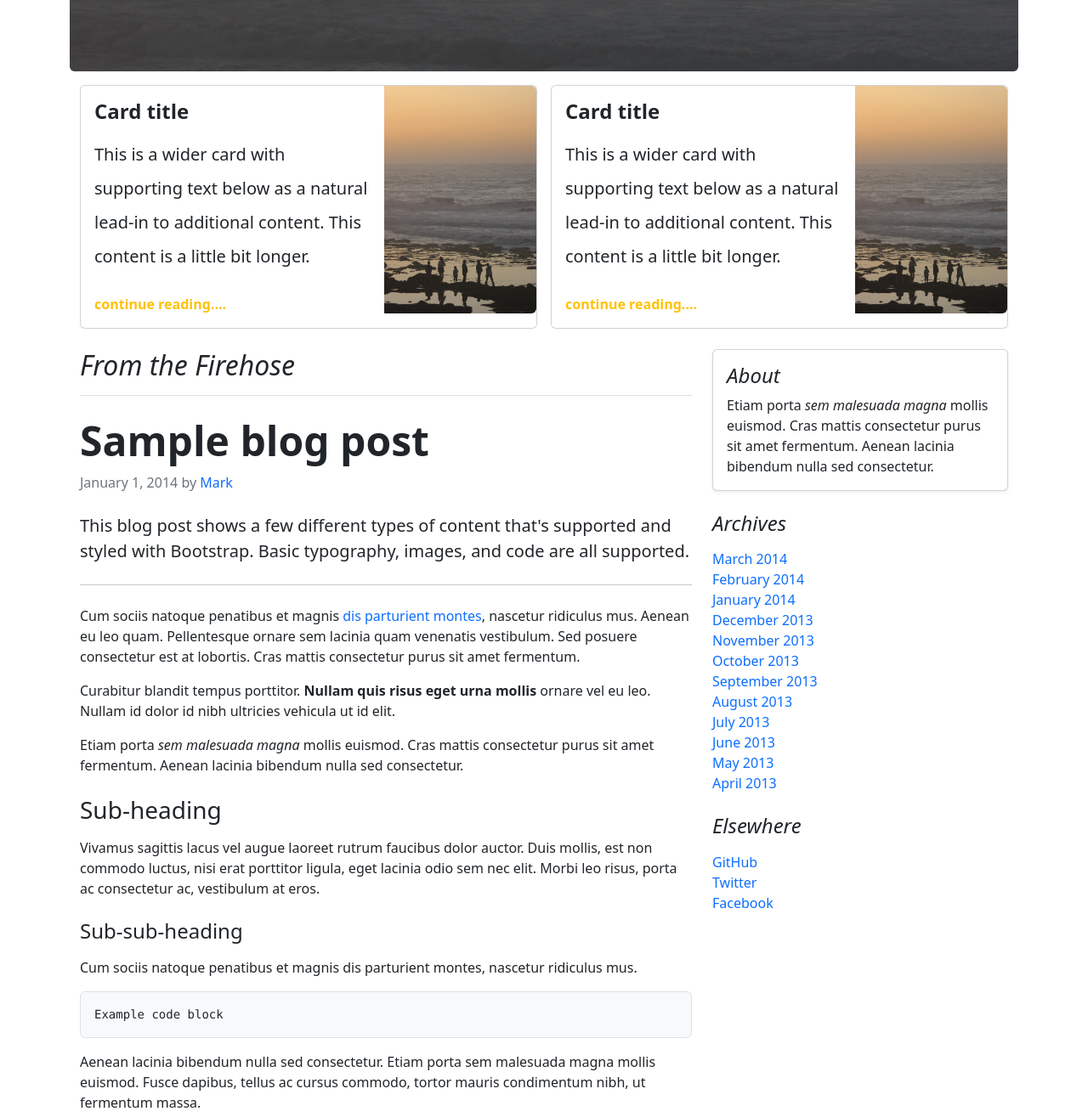
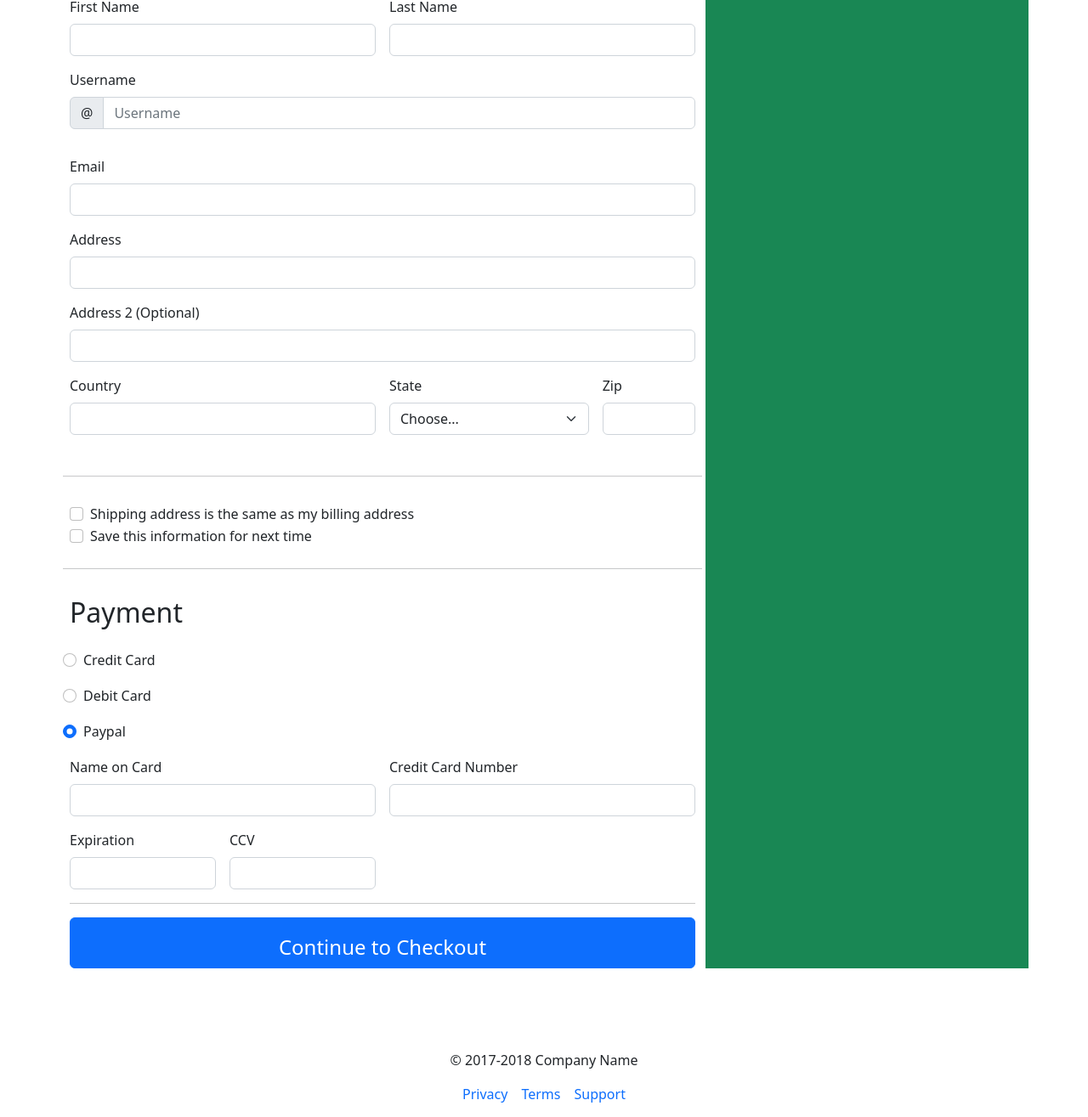
Before and after one commit to WSF2050/amazone-Ui-Clone, a plain HTML site: page index.html in a window 1280 px wide. Shown: the part 471-1786 px from the top of the page at 85% size. Drawn offline with nearby package versions, Linux system fonts and the light colour scheme.

Commit message:
almost done

```diff
--- a/index.html
+++ b/index.html
@@ -7,283 +7,217 @@
     <title>Bootstrap demo</title>
     <link href="https://cdn.jsdelivr.net/npm/bootstrap@5.2.3/dist/css/bootstrap.min.css" rel="stylesheet"
         integrity="sha384-rbsA2VBKQhggwzxH7pPCaAqO46MgnOM80zW1RWuH61DGLwZJEdK2Kadq2F9CUG65" crossorigin="anonymous">
-    <link rel="stylesheet" href="https://cdnjs.cloudflare.com/ajax/libs/font-awesome/7.0.1/css/all.min.css"
-        integrity="sha512-2SwdPD6INVrV/lHTZbO2nodKhrnDdJK9/kg2XD1r9uGqPo1cUbujc+IYdlYdEErWNu69gVcYgdxlmVmzTWnetw=="
-        crossorigin="anonymous" referrerpolicy="no-referrer" />
 </head>
 
-<body >
-   <div class="container">
-     <!-- Navbar -->
-    <div class="container-fluid d-flex mt-3 pt-3 justify-content-between align-items-center">
-        <p class="m-0 me-3">Subscribe</p>
-        <img src="./logo.png" alt="" width="50" srcset="">
+<body>
 
-        <div class="d-flex align-items-center gap-4">
-            <i class="fa-solid fa-magnifying-glass"></i>
-            <button class="btn btn-outline-success">Sign Up</button>
-        </div>
-    </div>
+    <!-- Main Container Div -->
+    <div class="container">
+        <!-- Header Section -->
 
-    <hr class="container">
+        <div class="container-fluid d-flex justify-content-center text-center py-5">
+            <div>
+                <img src="./bootstrapImage.png" alt="Bootstrap" class="d-block mx-auto mb-3">
+                <h1>Checkout Form</h1>
+                <p class="mx-auto text-center" style="width:60%;">
+                    Lorem ipsum dolor sit amet consectetur adipisicing elit. Nam odio unde, veritatis optio tempore
+                    rerum,
+                    necessitatibus, ratione officia sit perspiciatis consectetur amet maiores enim! Vitae reprehenderit
 
-    <!-- Navigation Menu -->
-    <div class="container-fluid">
-        <ul class="d-flex justify-content-between list-unstyled flex-wrap">
-            <li>World</li>
-            <li>U.S</li>
-            <li>Technology</li>
-            <li>Design</li>
-            <li>Culture</li>
-            <li>Business</li>
-            <li>Politics</li>
-            <li>Opinion</li>
-            <li>Science</li>
-            <li>Health</li>
-            <li>Style</li>
-            <li>Travel</li>
-        </ul>
-    </div>
+                </p>
 
-    <!-- Hero Section -->
-    <!-- <div class="container-fluid rounded-2 bg-secondary my-3" style="height: 400px;">
-        <div class="row h-100 d-flex align-items-center">
-            <div class="col-6 text-white p-5">
-                <h5 class="fw-bold fs-2 mb-3" style="line-height: 1.3;">
-                    Title of a longer <br>featured blog post
-                </h5>
-                <p class="fs-5 lh-lg mb-4" style="color: #f8f9fa;">
-                    Lorem ipsum dolor sit, amet consectetur adipisicing elit. Voluptatem, nesciunt! Consequuntur minus,
-                    et
-                    molestias aliquid laudantium nam sapiente distinctio culpa vel iste! Molestiae, suscipit quas.
-                </p>
-                <p class="fs-6 fw-semibold" style="color: #ffc107;">
-                    continue reading....
-                </p>
+
             </div>
         </div>
-    </div> -->
 
-    <div class="container-fluid rounded-2 my-3 position-relative"
-     style="height: 400px; background-image: url('./pexels-earth-photart-2149767641-34097915.jpg'); background-size: cover; background-position: center;">
-    <!-- Dark overlay -->
-    <div class="position-absolute top-0 start-0 w-100 h-100 bg-dark opacity-50 rounded-2"></div>
+        <!-- Form control -->
 
-    <!-- Content -->
-    <div class="row h-100 d-flex align-items-center position-relative" style="z-index: 1;">
-        <div class="col-6 text-white p-5">
-            <h5 class="fw-bold fs-2 mb-3" style="line-height: 1.3;">
-                Title of a longer <br>featured blog post
-            </h5>
-            <p class="fs-5 lh-lg mb-4" style="color: #f8f9fa;">
-                Lorem ipsum dolor sit, amet consectetur adipisicing elit. Voluptatem, nesciunt!
-            </p>
-            <p class="fs-6 fw-semibold" style="color: #ffc107;">
-                continue reading....
-            </p>
-        </div>
-    </div>
-</div>
+        <div class="row d-flex">
+            <div class="col-8 ">
+                <h2>Billing Address</h2>
+                <!-- First One -->
 
-    <!-- Card Section -->
-    <div class="container-fluid mt-3">
-        <div class="row g-3">
-            <!-- First Card -->
-            <div class="col-md-6">
-                <div class="card h-100">
-                    <div class="row g-0">
-                        <div class="col-md-8">
-                            <div class="card-body">
-                                <h5 class="card-title fw-bold fs-4 mb-3">Card title</h5>
-                                <p class="card-text fs-5 lh-lg mb-4">
-                                    This is a wider card with supporting text below as a natural lead-in to additional
-                                    content. This content
-                                    is a little bit longer.
-                                </p>
-                                <p class="card-text fs-6 fw-semibold text-warning">continue reading....</p>
-                            </div>
-                        </div>
-                        <div class="col-md-4">
-                            <img src="./pexels-earth-photart-2149767641-34097915.jpg" class="img-fluid rounded-end"
-                                alt="...">
+                <!-- 2nd one -->
+                <form class="row g-3">
+                    <div class="col-md-6">
+                        <label for="inputEmail4" class="form-label">First Name</label>
+                        <input type="email" class="form-control" id="inputEmail4">
+                    </div>
+                    <div class="col-md-6">
+                        <label for="inputPassword4" class="form-label">Last Name</label>
+                        <input type="password" class="form-control" id="inputPassword4">
+                    </div>
+                    <div class="mb-3">
+                        <label for="username" class="form-label">Username</label>
+                        <div class="input-group flex-nowrap">
+                            <span class="input-group-text" id="addon-wrapping">@</span>
+                            <input type="text" class="form-control" id="username" placeholder="Username"
+                                aria-label="Username" aria-describedby="addon-wrapping">
                         </div>
                     </div>
-                </div>
-            </div>
-
-            <!-- Second Card -->
-            <div class="col-md-6">
-                <div class="card h-100">
-                    <div class="row g-0">
-                        <div class="col-md-8">
-                            <div class="card-body">
-                                <h5 class="card-title fw-bold fs-4 mb-3">Card title</h5>
-                                <p class="card-text fs-5 lh-lg mb-4">
-                                    This is a wider card with supporting text below as a natural lead-in to additional
-                                    content. This content
-                                    is a little bit longer.
-                                </p>
-                                <p class="card-text fs-6 fw-semibold text-warning">continue reading....</p>
-                            </div>
-                        </div>
-                        <div class="col-md-4">
-                            <img src="./pexels-earth-photart-2149767641-34097915.jpg" class="img-fluid rounded-end"
-                                alt="...">
-                        </div>
-                    </div>
-                </div>
-            </div>
-        </div>
-    </div>
 
 
 
 
-    <!-- Content Area -->
-
-    <div class="container-fluid mt-4">
-        <div class="row">
-            <div class="col-8 ">
-                <h1 class="fs-2 fst-italic text-success-emphasis mb-4 pb-3 border-bottom">
-                    From the Firehose
-                </h1>
-
-                <!-- Blog Post -->
-                <article>
-
-                    <h2 class="display-5 fw-bold mb-2">Sample blog post</h2>
 
 
-                    <p class="text-muted mb-4">
-                        January 1, 2014 by <a href="#" class="text-decoration-none">Mark</a>
-                    </p>
+
+                    <div class="col-12">
+                        <label for="inputAddress" class="form-label">Email</label>
+                        <input type="text" class="form-control" id="inputAddress">
+                    </div>
+                    <div class="col-12">
+                        <label for="inputAddress" class="form-label">Address</label>
+                        <input type="text" class="form-control" id="inputAddress">
+                    </div>
+                    <div class="col-12">
+                        <label for="inputAddress2" class="form-label">Address 2 (Optional)</label>
+                        <input type="text" class="form-control" id="inputAddress2">
+                    </div>
+                    <div class="col-md-6">
+                        <label for="inputCity" class="form-label">Country</label>
+                        <input type="text" class="form-control" id="inputCity">
+                    </div>
+                    <div class="col-md-4">
+                        <label for="inputState" class="form-label">State</label>
+                        <select id="inputState" class="form-select">
+                            <option selected>Choose...</option>
+                            <option>...</option>
+                        </select>
+                    </div>
+                    <div class="col-md-2">
+                        <label for="inputZip" class="form-label">Zip</label>
+                        <input type="text" class="form-control" id="inputZip">
+                    </div>
+                    <hr class="mt-5">
+                    <div class="col-12">
+                        <div class="form-check">
+                            <input class="form-check-input" type="checkbox" id="gridCheck">
+                            <label class="form-check-label" for="gridCheck">
+                                Shipping address is the same as my billing address
+                            </label>
+                        </div>
+                        <div class="form-check">
+                            <input class="form-check-input" type="checkbox" id="gridCheck">
+                            <label class="form-check-label" for="gridCheck">
+                                Save this information for next time
+                            </label>
+                        </div>
+                    </div>
+                    <hr class="mt-4">
+                    <!-- Payment -->
+                    <h2>Payment</h2>
+                    <div class="form-check">
+                        <input class="form-check-input" type="radio" name="flexRadioDefault" id="flexRadioDefault1">
+                        <label class="form-check-label" for="flexRadioDefault1">
+                            Credit Card
+                        </label>
+                    </div>
+                    <div class="form-check">
+                        <input class="form-check-input" type="radio" name="flexRadioDefault" id="flexRadioDefault2"
+                            checked>
+                        <label class="form-check-label" for="flexRadioDefault2">
+                            Debit Card
+                        </label>
+                    </div>
+                    <div class="form-check">
+                        <input class="form-check-input" type="radio" name="flexRadioDefault" id="flexRadioDefault2"
+                            checked>
+                        <label class="form-check-label" for="flexRadioDefault2">
+                            Paypal
+                        </label>
+                    </div>
+
+                    <!--  -->
+                    <div class="col-md-6">
+                        <label for="inputEmail4" class="form-label">Name on Card</label>
+                        <input type="email" class="form-control" id="inputEmail4">
+                    </div>
+                    <div class="col-md-6">
+                        <label for="inputPassword4" class="form-label">Credit Card Number</label>
+                        <input type="password" class="form-control" id="inputPassword4">
+                    </div>
+
+                    <div class="col-sm-3">
+                        <label for="specificSizeInputName" class="form-label">Expiration</label>
+                        <input type="text" class="form-control" id="specificSizeInputName">
+                    </div>
+
+                    <div class="col-sm-3">
+                        <label for="specificSizeInputName" class="form-label">CCV</label>
+                        <input type="text" class="form-control" id="specificSizeInputName">
+                    </div>
+
+                </form>
+                <hr>
+
+                <button class="btn btn-primary col-12 fs-4 text-center pt-3">Continue to Checkout</button>
+            </div>
 
 
-                    <p class="lead">
-                        This blog post shows a few different types of content that's supported and styled with
-                        Bootstrap. Basic typography, images, and code are all supported.
-                    </p>
 
-                    <hr class="my-4">
 
-                    <p>
-                        Cum sociis natoque penatibus et magnis <a href="#" class="text-decoration-none">dis parturient
-                            montes</a>, nascetur ridiculus mus. Aenean eu leo quam. Pellentesque ornare sem lacinia quam
-                        venenatis vestibulum. Sed posuere consectetur est at lobortis. Cras mattis consectetur purus sit
-                        amet fermentum.
-                    </p>
 
-                    <p>
-                        Curabitur blandit tempus porttitor. <strong>Nullam quis risus eget urna mollis</strong> ornare
-                        vel eu leo. Nullam id dolor id nibh ultricies vehicula ut id elit.
-                    </p>
 
-                    <p>
-                        Etiam porta <em>sem malesuada magna</em> mollis euismod. Cras mattis consectetur purus sit amet
-                        fermentum. Aenean lacinia bibendum nulla sed consectetur.
-                    </p>
 
-                    <h3 class="mt-4 mb-3">Sub-heading</h3>
 
-                    <p>
-                        Vivamus sagittis lacus vel augue laoreet rutrum faucibus dolor auctor. Duis mollis, est non
-                        commodo luctus, nisi erat porttitor ligula, eget lacinia odio sem nec elit. Morbi leo risus,
-                        porta ac consectetur ac, vestibulum at eros.
-                    </p>
 
-                    <h4 class="mt-4 mb-3">Sub-sub-heading</h4>
 
-                    <p>
-                        Cum sociis natoque penatibus et magnis dis parturient montes, nascetur ridiculus mus.
-                    </p>
 
-                    <pre class="bg-light p-3 rounded border"><code>Example code block</code></pre>
 
-                    <p>
-                        Aenean lacinia bibendum nulla sed consectetur. Etiam porta sem malesuada magna mollis euismod.
-                        Fusce dapibus, tellus ac cursus commodo, tortor mauris condimentum nibh, ut fermentum massa.
-                    </p>
 
-                    <h3 class="mt-4 mb-3">Heading</h3>
 
-                    <p>
-                        Vivamus sagittis lacus vel augue laoreet rutrum faucibus dolor auctor. Duis mollis, est non
-                        commodo luctus, nisi erat porttitor ligula, eget lacinia odio sem nec elit. Morbi leo risus,
-                        porta ac consectetur ac, vestibulum at eros.
-                    </p>
 
-                    <ul class="my-3">
-                        <li class="mb-2">Praesent commodo cursus magna, vel scelerisque nisl consectetur et.</li>
-                        <li class="mb-2">Donec id elit non mi porta gravida at eget metus.</li>
-                        <li>Nulla vitae elit libero, a pharetra augue.</li>
-                    </ul>
 
-                    <p>
-                        Etiam porta <em>sem malesuada magna</em> mollis euismod. Cras mattis consectetur purus sit amet
-                        fermentum. Aenean lacinia bibendum nulla sed consectetur.
-                    </p>
 
-                    <ol class="my-3">
-                        <li class="mb-2">Vestibulum id ligula porta felis euismod semper.</li>
-                        <li class="mb-2">Cum sociis natoque penatibus et magnis dis parturient montes, nascetur
-                            ridiculus mus.</li>
-                        <li>Maecenas sed diam eget risus varius blandit sit amet non magna.</li>
-                    </ol>
 
-                    <p>
-                        Donec ullamcorper nulla non metus auctor fringilla. Nulla vitae elit libero, a pharetra augue.
-                    </p>
 
-                </article>
 
-                <div class="d-flex mt-5 gap-3">
-                    <button class="btn btn-outline-primary rounded-pill px-4">Older</button>
-                    <button class="btn btn-outline-secondary rounded-pill px-4 disabled">Newer</button>
+
+
+
+
+
+
+
+
+
+
+
+
+
+
+
+            <div class="col-4 bg-success">
+                <div class="d-flex justify-content-around align-items-center">
+                    <h2>Your Cart</h2>
+                    <h5>3</h5>
                 </div>
             </div>
 
-
-            <div class="col-4 ">
-                <div class="card shadow-sm mb-4">
-                    <div class="card-body">
-                        <h4 class="card-title fst-italic">About</h4>
-                        <p class="card-text text-body-secondary">
-                            Etiam porta <em>sem malesuada magna</em> mollis euismod. Cras mattis consectetur purus sit
-                            amet fermentum. Aenean lacinia bibendum nulla sed consectetur.
-                        </p>
-                    </div>
-                </div>
+        </div>
 
 
-                <div class="mb-4">
-                    <h4 class="fst-italic mb-3">Archives</h4>
-                    <ol class="list-unstyled mb-0">
-                        <li><a href="#" class="text-decoration-none">March 2014</a></li>
-                        <li><a href="#" class="text-decoration-none">February 2014</a></li>
-                        <li><a href="#" class="text-decoration-none">January 2014</a></li>
-                        <li><a href="#" class="text-decoration-none">December 2013</a></li>
-                        <li><a href="#" class="text-decoration-none">November 2013</a></li>
-                        <li><a href="#" class="text-decoration-none">October 2013</a></li>
-                        <li><a href="#" class="text-decoration-none">September 2013</a></li>
-                        <li><a href="#" class="text-decoration-none">August 2013</a></li>
-                        <li><a href="#" class="text-decoration-none">July 2013</a></li>
-                        <li><a href="#" class="text-decoration-none">June 2013</a></li>
-                        <li><a href="#" class="text-decoration-none">May 2013</a></li>
-                        <li><a href="#" class="text-decoration-none">April 2013</a></li>
-                    </ol>
-                </div>
+        <!-- Footer -->
+        <footer>
+            <div class="text-center mt-5 p-5">
+                <p>
+                    &#169;
+                    2017-2018 Company Name
+                </p>
+
+                <ul class="list-unstyled d-flex justify-content-center text-primary gap-3">
+                    <li>Privacy</li>
+                    <li>Terms</li>
+                    <li>Support</li>
+                </ul>
+            </div>
+        </footer>
 
 
-                <div class="mb-4">
-                    <h4 class="fst-italic mb-3">Elsewhere</h4>
-                    <ol class="list-unstyled mb-0">
-                        <li><a href="#" class="text-decoration-none">GitHub</a></li>
-                        <li><a href="#" class="text-decoration-none">Twitter</a></li>
-                        <li><a href="#" class="text-decoration-none">Facebook</a></li>
-                    </ol>
-                </div>
-            </div>
-        </div>
+
+
+
     </div>
 
 
@@ -293,22 +227,6 @@
 
 
 
-   </div>
-
-   <!-- Footer area -->
- <footer class="border-top bg-light py-4 mt-5">
-        <div class="container text-center">
-            <p class="text-muted mb-2">
-                Blog template built for
-                <a href="#" class="text-decoration-none">Bootstrap</a>
-                by
-                <a href="#" class="text-decoration-none">@mdo</a>.
-            </p>
-            <p class="mb-0">
-                <a href="#" class="text-decoration-none">Back to top</a>
-            </p>
-        </div>
-    </footer>
 
 
 
@@ -317,6 +235,33 @@
 
 
 
+
+
+
+
+
+
+
+
+
+
+
+
+
+
+
+
+
+
+
+
+
+
+
+
+
+
+    <!-- Js scripts -->
     <script src="https://cdn.jsdelivr.net/npm/bootstrap@5.2.3/dist/js/bootstrap.bundle.min.js"
         integrity="sha384-kenU1KFdBIe4zVF0s0G1M5b4hcpxyD9F7jL+jjXkk+Q2h455rYXK/7HAuoJl+0I4" crossorigin="anonymous">
     </script>
```
Also changed, not shown: bootstrapImage.png (added), logo.png (deleted), pexels-earth-photart-2149767641-34097915.jpg (deleted).
